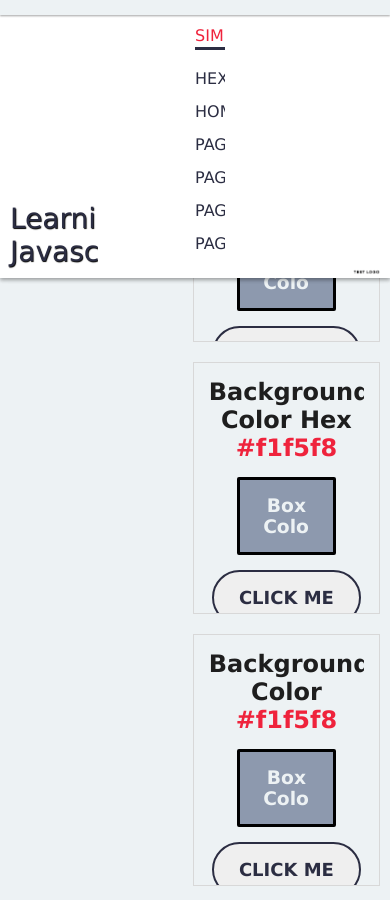
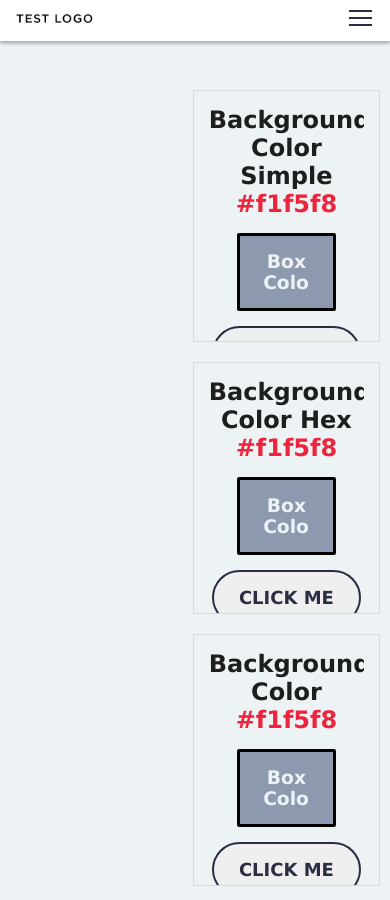
Before and after one commit to vitis95/js_20220411_new_repo_public, a plain HTML site: page index.html in a window 390 px wide. Shown: the top 900 px of the page. Drawn offline with nearby package versions, Linux system fonts and the light colour scheme.

Commit message:
scroll page header + hamburger menu

```diff
--- a/app.js
+++ b/app.js
@@ -1,16 +1,12 @@
 // tutorial https://www.youtube.com/watch?v=3PHXvlpOkf4&t=421s
 // min 20:27
 
-
+// Start // Es JS Color Flipper Simple
 const colors = ["#2B2D42", "#8D99AE", "#EDF2F4", "#EF233C", "#D90429"];
-
-
 const btn = document.getElementById('btn');
 const color = document.querySelector('.color');
 const box_colored = document.getElementById('box-colored');
 const box_colored_text = document.getElementById('box-colored-text');
-
-
 
 btn.addEventListener("click", function () {
     // get random number between 0 and 3 - serve per pescare un coore a caso dall'array sopra.
@@ -28,38 +24,33 @@ btn.addEventListener("click", function () {
     box_colored.style.backgroundColor = colors[randomNumber];
   });
 
-
-
 function getRandomNumber() {
     var prova = Math.floor(Math.random() * colors.length);
     return prova;
 }
+// End // Es JS Color Flipper Simple
 
 
+// Start // Action Scroll Page, add class header-fixex-scroll
+$('document').ready(function(){
+$(window).scroll(function(){
+    var scroll = $(window).scrollTop();
+    if (scroll >= 1) {
+        console.log("CIAO");
+        $("#header-scroll").addClass("header-fixed-scroll");
+    } else {
+        $("#header-scroll").removeClass("header-fixed-scroll");
+    }
+});
+});
+// End // Action Scroll Page, add class header-fixex-scroll
 
 
-// $('document').ready(function(){
-
-// $(window).scroll(function(){
-// $("#header-scroll").toggleClass("header-fixed-scroll");
-// });
-// });
-
-// window.addEventListener('scroll', function() {
-//     console.log("entro 3");
-
-
-//     // document.getElementById("header-scroll").add("header-fixed-scroll");
-
-// });
-
-// $(document).ready(function() {
-//     $(window).scroll(function () {
-//         var scroll = $(window).scrollTop();
-//         if (scroll > 250) {
-//             $(".header-fixed").addClass("resized");
-//         } else {
-//             $(".header-fixed").removeClass("resized");
-//         }
-//     });
-// });
+// Start // Hamburger Menu
+$(document).ready(function(){
+    $(".nav-icon-bar").click(function(e){
+        $(".nav-links").toggleClass('show-nav-mobile');
+        e.preventDefault();
+    });
+});
+// End // Hamburger Menu
--- a/index.html
+++ b/index.html
@@ -2,7 +2,7 @@
 <html lang="en">
 
 <head>
-    <script src="https://ajax.googleapis.com/ajax/libs/jquery/3.6.0/jquery.min.js"></script>
+
     <link href="style-desktop.css" rel="stylesheet" type="text/css">
     <link href="style-mobile.css" rel="stylesheet" type="text/css">
     <meta charset="UTF-8">
@@ -24,6 +24,7 @@
             <nav>
                 <img class="logo-img" src="img/logo.png" alt="logo">
                 <h3 class="logo-name">Learning Javascript... </h3>
+                <a href="" class="nav-icon-bar"><span></span><span></span><span></span></a>
                 <div class="nav-center" id="nav-div">
                     <ul class="nav-links">
                         <li><a class="nav-active" href="index.html">Simple</a></li>
@@ -33,6 +34,7 @@
                         <li><a href="#">Page</a></li>
                         <li><a href="#">Page</a></li>
                         <li><a href="#">Page</a></li>
+                        <li><a href="#">Icon Bar</a></li>
                     </ul>
                 </div>
             </nav>
@@ -134,6 +136,7 @@
 
 
     <!-- Javascript -->
+    <script src="https://ajax.googleapis.com/ajax/libs/jquery/3.6.0/jquery.min.js"></script>
     <script src="app.js"></script>
 </body>
 
--- a/style-desktop.css
+++ b/style-desktop.css
@@ -7,25 +7,18 @@ Palette - https://coolors.co/palette/2b2d42-8d99ae-edf2f4-ef233c-d90429
 #D90429
 ------------------------------------------------------- */
 
-
-* {
-    font-family: Verdana;
-    padding: 0;
-    margin: 0;
-    max-width: 100%;
-    overflow-x: hidden;
-    position: relative;
-    display: block;
-}
-
-
+/*--------------------------------------------------------------
+General
+--------------------------------------------------------------*/
+* { font-family: Verdana; padding: 0; margin: 0; max-width: 100%; overflow-x: hidden; position: relative; display: block; }
 body { margin: 0 auto;  background-color: #EDF2F4; font-family: sans-serif; }
 h1, h2, h3, h4, p { color: #1e1e1e; }
-
-
-
+/*--------------------------------------------------------------
+Layout
+--------------------------------------------------------------*/
 .pre-header { width: 100%; height: 15px; background: #EDF2F4; box-shadow: 0 1px 2px 0 rgba(0, 0, 0, 0.2), 0 1px 2px 0 rgba(0, 0, 0, 0.19); }
 .logo-name { position: absolute;  bottom: 0; width: 20%; padding: 10px; color: #2B2D42; text-shadow: 0.8px 0.8px 1px #000; font-weight: 500; font-size: 28px; }
+.nav-icon-bar { position: absolute;  bottom: 0; right: 16%; padding: 10px; }
 .logo-img { width: 8%; position: absolute;  bottom: 0; right: 2%; }
 .header-fixed { position: fixed; top: 0; left: 0;  width: 100%; height: auto; z-index: 9999; transition: All 0.3s ease; -webkit-transition: All 0.3s ease; -moz-transition: All 0.3s ease; -o-transition: All 0.3s ease; }
 .header-fixed:hover { background: #fff; box-shadow: 0 2px 4px 0 rgba(0, 0, 0, 0.2), 0 2px 4px 0 rgba(0, 0, 0, 0.19); }
@@ -33,44 +26,63 @@ h1, h2, h3, h4, p { color: #1e1e1e; }
 .header-relative { height: 80px; }
 .header-fixed.resized { top: -75px; }
 .header-fixed.resized img { padding-top: 60px; transform: scale(0.8); -webkit-transform: scale(0.8); -moz-transform: scale(0.8); -o-transform: scale(0.8); -ms-transform: scale(0.8); }
-
 .header-fixed-scroll { background: #fff; box-shadow: 0 2px 4px 0 rgba(0, 0, 0, 0.2), 0 2px 4px 0 rgba(0, 0, 0, 0.19); }
-
-
-/* .nav-center {  border-radius: 2px; border-color: #000; border-style: solid;   }
-.nav-links { list-style-type: none; margin: 0 auto; padding: 20px; max-width: 600px; border-radius: 2px; border-color: #000; border-style: solid; background-color: aqua; }
-.nav-links li { text-align: center; float:  left; margin: 2px; display: block; min-width: 80px;}
-.nav-links li a{ display: block; color: #000; padding: 8px 16px; text-decoration: none;}
-.nav-links li a:hover { background-color: #8D99AE; color: white; }
-.nav-active { background-color: #EDF2F4; color: white; }  */
-
 .nav-links { margin: 0 auto; width: 60%; padding-top: 6px; padding-bottom: 16px; text-align: center; }
 .nav-links li { display: inline-block; padding: 5px 20px; text-transform: uppercase; margin: 0 10px; }
 .nav-links li a { text-decoration: none; color: #2B2D42; font-weight: 550; font-size: 16px; }
 .nav-links li a:hover { margin-bottom: 5px;  border-bottom: 3px solid #2B2D42;  padding-bottom: 2px; color: #D90429; }
 .nav-links li a.nav-active { margin-bottom: 5px;  border-bottom: 3px solid #2B2D42;  padding-bottom: 2px; color: #EF233C; }
-
-
+.nav-icon-bar { display: none; }
+.nav-icon-bar span { display: block; background-color: #2B2D42; height: 2px; width: 23px; margin-bottom: 5px; }
 .container-sx { float: right; width: 48%; margin: 10px; }
 .container-dx { float: left; width: 48%; margin: 10px; }
-/* main { border: 2px solid red; width: 400px; margin: 0 auto; margin-bottom: 40px; } */
 .card { margin-bottom: 20px; padding: 15px; border: 1px solid #d8d8d8; height: 220px; }
 .card h2 { text-align: center; }
 .card h2 span { color: #EF233C; }
 .btn { display: block;  margin: 15px auto; padding: 15px 25px 15px 25px; border: 2px solid #2B2D42; border-radius: 100px; box-sizing: border-box; text-decoration:none; text-transform: uppercase; font-weight:600; color:#2B2D42; text-align:center; font-size: 18px; }
 .btn:hover{  color:#000000; background-color: #EDF2F4; }
-
 #box-colored { width: 60%; margin: 15px auto; border-radius: 2px; border-color: #000; border-style: solid; background-color: #8D99AE;  }
 #box-colored h3 { color: #edf2f4; text-align: center; width: 50%; display: block; margin: 15px auto; }
-
 .footer { width: 100%; height: 600px; background: #D90429; }
 .footer-section { border-bottom: 1px solid #d8d8d8; padding: 50px; display: flex; justify-content: space-between; }
-
 .footer-newsletter {  width: 25%; padding: 25px; display: flex; flex-direction: column; }
 .footer-newsletter-email { width: 100%; display: flex; flex-direction: row; padding: 25px 0; }
 .input-email { width: 160px; height: 50px; background-color: #fff; opacity: 1; }
 .footer-social {  padding: 25px; width: 25%; }
 .footer-contact-us-wrapper { max-width: 25%; margin: 0 16px; background-color: #EDF2F4; border-radius: 4px; padding: 25px; }
+/*--------------------------------------------------------------
+Tablet
+--------------------------------------------------------------*/
+@media (max-width: 998px) {
+
+}
+
+/*--------------------------------------------------------------
+Smartphone
+--------------------------------------------------------------*/
+@media (max-width: 767px) {
+
+    /* Header & Menu */
+    .pre-header { display: none; }
+    .header-fixed { }
+    .logo-name { display: none; }
+    .logo-img { width: 24%; position: relative;  bottom: 0px; left: 2%; float: left; }
+    .nav-links { width: 100%; height: 0; overflow: hidden; transition: All 0.3s ease; -webkit-transition: All 0.3s ease; -moz-transition: All 0.3s ease; -o-transition: All 0.3s ease; }
+    .nav-links li { display: block; }
+    .nav-links li a { display: block; padding: 10px 15px; border-bottom: 1px solid #666; }
+
+    .nav-icon-bar { position: relative;  bottom: 0px; right: 2%; float: right; display: block; }
+
+    .show-nav-mobile { height: 300px; overflow: auto; }
+    .nav-links { width: auto; padding-top: 6px; padding-bottom: 16px; text-align: center; }
+
+    /* Content Layout */
+    .content,
+    .sidebar { width: 100%; }
+}
+
+
+
 
 
 
--- a/style-mobile.css
+++ b/style-mobile.css
@@ -7,6 +7,6 @@ Palette - https://coolors.co/palette/2b2d42-8d99ae-edf2f4-ef233c-d90429
 
 @media screen and (max-width:768px) {
     .nav-links {
-        width: 60px;
+
     }
 }
```
